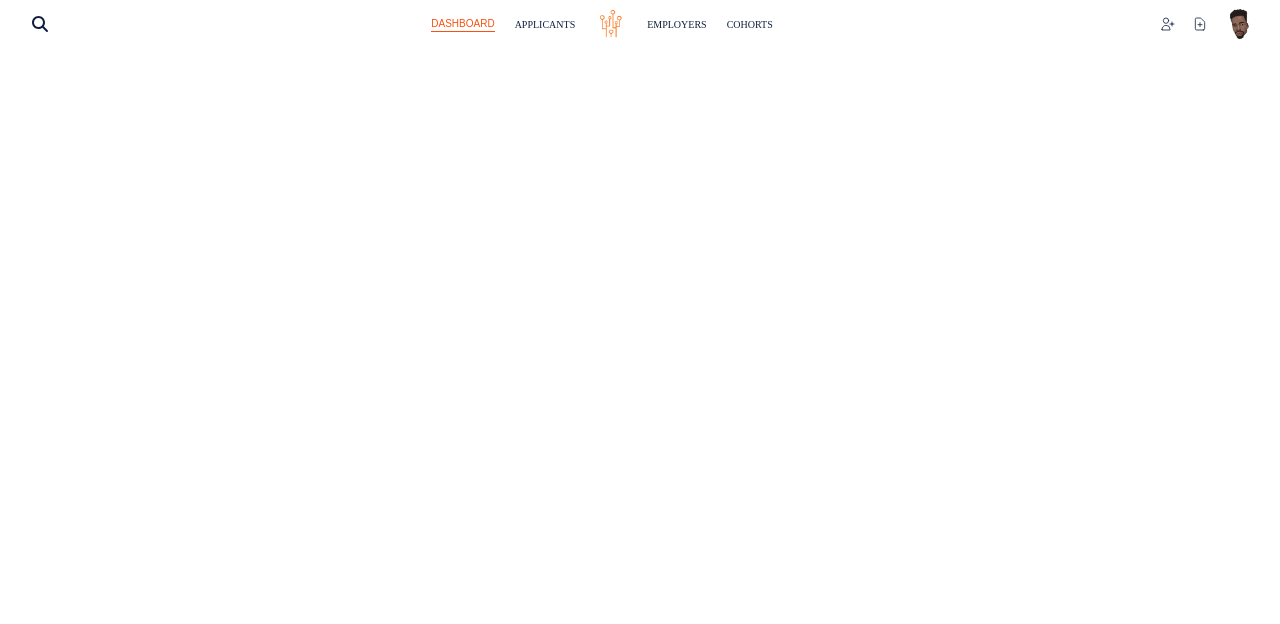
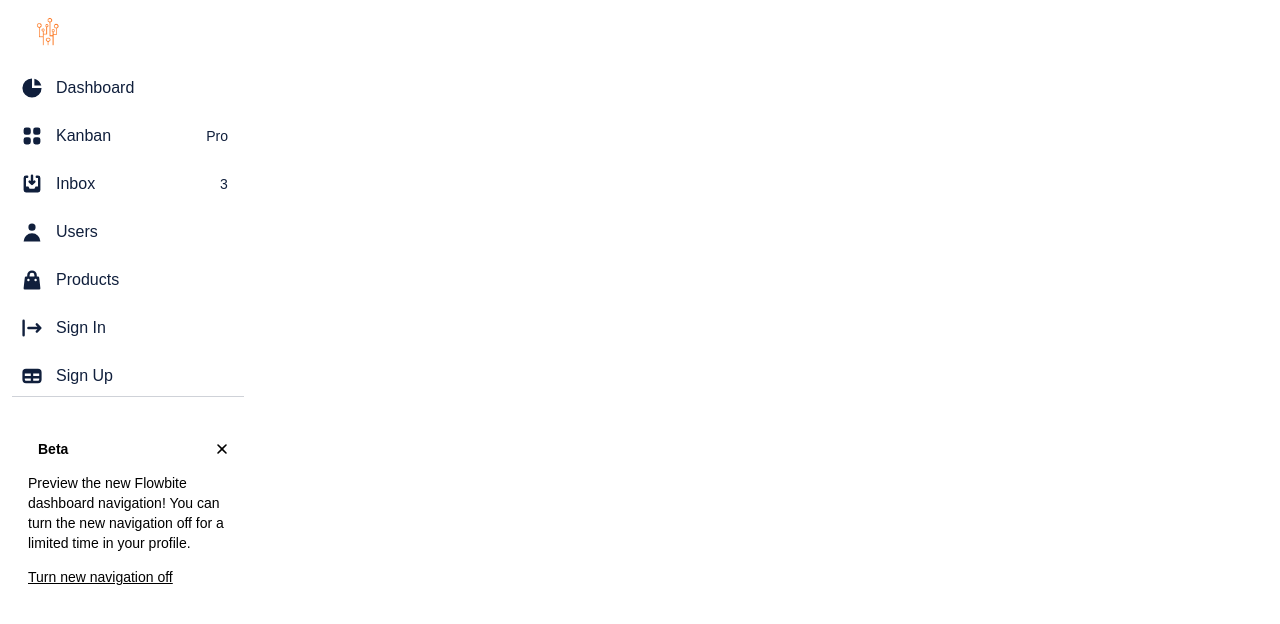
Before and after one commit to YomZsamora/job-board-frontend, a React (Create React App) app: page /outcomes/dashboard in a window 1280 px wide. Shown: the top 624 px of the page. Built offline with nearby package versions, Linux system fonts and the light colour scheme; sample sign-in values are in the browser's storage.

Commit message:
Redesigning the NavBar.

```diff
--- a/src/components/App.js
+++ b/src/components/App.js
@@ -27,7 +27,6 @@
         <div className="App">
 
             <Router>
-                <div>
                 <Routes>
                     <Route
                         path='/login'
@@ -45,7 +44,6 @@
                                 element={<Cohorts />} />
                     </Route>
                 </Routes>
-                </div>
             </Router>
         </div>
     );
--- a/src/components/auth/Login.js
+++ b/src/components/auth/Login.js
@@ -8,6 +8,7 @@
 
 
 function Login({login}) {
+    console.log("HERE LOGIN!!!")
     const { register, handleSubmit, formState: { errors } } = useForm();
     const onSubmit = formData => authenticateUser(formData);
 
--- a/src/components/outcomes/Outcomes.js
+++ b/src/components/outcomes/Outcomes.js
@@ -14,10 +14,78 @@
             <Helmet>
                 <title>Outcomes | Moringa Job-Board </title>
             </Helmet>
-            <Navbar user={user} logout={logout} showBulkUpload={showBulkUpload} />
+            {/* <Navbar user={user} logout={logout} showBulkUpload={showBulkUpload} /> */}
+
+
+            <aside class="w-64" aria-label="Sidebar">
+                <div class="overflow-y-auto py-4 px-3 bg-gray-50 rounded dark:bg-gray-800">
+                    <a href="" class="flex items-center pl-2.5 mb-5">
+                        <img className="w-8 h-8 mx-1.5 sm:mx-2.5" src="/images/logo.png" alt="logo" />
+                    </a>
+                    <ul class="space-y-2 border-b border-primary/20">
+                        <li>
+                            <a href="#" class="flex items-center p-2 text-base font-normal text-primary rounded-lg  hover:bg-gray-100 dark:hover:bg-gray-700">
+                            <svg class="w-6 h-6 text-gray-500 transition duration-75 dark:text-gray-400 group-hover:text-primary dark:group-hover:text-white" fill="currentColor" viewBox="0 0 20 20" xmlns="http://www.w3.org/2000/svg"><path d="M2 10a8 8 0 018-8v8h8a8 8 0 11-16 0z"></path><path d="M12 2.252A8.014 8.014 0 0117.748 8H12V2.252z"></path></svg>
+                            <span class="ml-3">Dashboard</span>
+                            </a>
+                        </li>
+                        <li>
+                            <a href="#" class="flex items-center p-2 text-base font-normal text-primary rounded-lg  hover:bg-gray-100 dark:hover:bg-gray-700">
+                            <svg class="flex-shrink-0 w-6 h-6 text-gray-500 transition duration-75 dark:text-gray-400 group-hover:text-primary dark:group-hover:text-white" fill="currentColor" viewBox="0 0 20 20" xmlns="http://www.w3.org/2000/svg"><path d="M5 3a2 2 0 00-2 2v2a2 2 0 002 2h2a2 2 0 002-2V5a2 2 0 00-2-2H5zM5 11a2 2 0 00-2 2v2a2 2 0 002 2h2a2 2 0 002-2v-2a2 2 0 00-2-2H5zM11 5a2 2 0 012-2h2a2 2 0 012 2v2a2 2 0 01-2 2h-2a2 2 0 01-2-2V5zM11 13a2 2 0 012-2h2a2 2 0 012 2v2a2 2 0 01-2 2h-2a2 2 0 01-2-2v-2z"></path></svg>
+                            <span class="flex-1 ml-3 whitespace-nowrap">Kanban</span>
+                            <span class="inline-flex justify-center items-center px-2 ml-3 text-sm font-medium text-gray-800 bg-gray-200 rounded-full dark:bg-gray-700 dark:text-gray-300">Pro</span>
+                            </a>
+                        </li>
+                        <li>
+                            <a href="#" class="flex items-center p-2 text-base font-normal text-primary rounded-lg  hover:bg-gray-100 dark:hover:bg-gray-700">
+                            <svg class="flex-shrink-0 w-6 h-6 text-gray-500 transition duration-75 dark:text-gray-400 group-hover:text-primary dark:group-hover:text-white" fill="currentColor" viewBox="0 0 20 20" xmlns="http://www.w3.org/2000/svg"><path d="M8.707 7.293a1 1 0 00-1.414 1.414l2 2a1 1 0 001.414 0l2-2a1 1 0 00-1.414-1.414L11 7.586V3a1 1 0 10-2 0v4.586l-.293-.293z"></path><path d="M3 5a2 2 0 012-2h1a1 1 0 010 2H5v7h2l1 2h4l1-2h2V5h-1a1 1 0 110-2h1a2 2 0 012 2v10a2 2 0 01-2 2H5a2 2 0 01-2-2V5z"></path></svg>
+                            <span class="flex-1 ml-3 whitespace-nowrap">Inbox</span>
+                            <span class="inline-flex justify-center items-center p-3 ml-3 w-3 h-3 text-sm font-medium text-blue-600 bg-blue-200 rounded-full dark:bg-blue-900 dark:text-blue-200">3</span>
+                            </a>
+                        </li>
+                        <li>
+                            <a href="#" class="flex items-center p-2 text-base font-normal text-primary rounded-lg  hover:bg-gray-100 dark:hover:bg-gray-700">
+                            <svg class="flex-shrink-0 w-6 h-6 text-gray-500 transition duration-75 dark:text-gray-400 group-hover:text-primary dark:group-hover:text-white" fill="currentColor" viewBox="0 0 20 20" xmlns="http://www.w3.org/2000/svg"><path fill-rule="evenodd" d="M10 9a3 3 0 100-6 3 3 0 000 6zm-7 9a7 7 0 1114 0H3z" clip-rule="evenodd"></path></svg>
+                            <span class="flex-1 ml-3 whitespace-nowrap">Users</span>
+                            </a>
+                        </li>
+                        <li>
+                            <a href="#" class="flex items-center p-2 text-base font-normal text-primary rounded-lg  hover:bg-gray-100 dark:hover:bg-gray-700">
+                            <svg class="flex-shrink-0 w-6 h-6 text-gray-500 transition duration-75 dark:text-gray-400 group-hover:text-primary dark:group-hover:text-white" fill="currentColor" viewBox="0 0 20 20" xmlns="http://www.w3.org/2000/svg"><path fill-rule="evenodd" d="M10 2a4 4 0 00-4 4v1H5a1 1 0 00-.994.89l-1 9A1 1 0 004 18h12a1 1 0 00.994-1.11l-1-9A1 1 0 0015 7h-1V6a4 4 0 00-4-4zm2 5V6a2 2 0 10-4 0v1h4zm-6 3a1 1 0 112 0 1 1 0 01-2 0zm7-1a1 1 0 100 2 1 1 0 000-2z" clip-rule="evenodd"></path></svg>
+                            <span class="flex-1 ml-3 whitespace-nowrap">Products</span>
+                            </a>
+                        </li>
+                        <li>
+                            <a href="#" class="flex items-center p-2 text-base font-normal text-primary rounded-lg  hover:bg-gray-100 dark:hover:bg-gray-700">
+                            <svg class="flex-shrink-0 w-6 h-6 text-gray-500 transition duration-75 dark:text-gray-400 group-hover:text-primary dark:group-hover:text-white" fill="currentColor" viewBox="0 0 20 20" xmlns="http://www.w3.org/2000/svg"><path fill-rule="evenodd" d="M3 3a1 1 0 00-1 1v12a1 1 0 102 0V4a1 1 0 00-1-1zm10.293 9.293a1 1 0 001.414 1.414l3-3a1 1 0 000-1.414l-3-3a1 1 0 10-1.414 1.414L14.586 9H7a1 1 0 100 2h7.586l-1.293 1.293z" clip-rule="evenodd"></path></svg>
+                            <span class="flex-1 ml-3 whitespace-nowrap">Sign In</span>
+                            </a>
+                        </li>
+                        <li>
+                            <a href="#" class="flex items-center p-2 text-base font-normal text-primary rounded-lg  hover:bg-gray-100 dark:hover:bg-gray-700">
+                            <svg class="flex-shrink-0 w-6 h-6 text-gray-500 transition duration-75 dark:text-gray-400 group-hover:text-primary dark:group-hover:text-white" fill="currentColor" viewBox="0 0 20 20" xmlns="http://www.w3.org/2000/svg"><path fill-rule="evenodd" d="M5 4a3 3 0 00-3 3v6a3 3 0 003 3h10a3 3 0 003-3V7a3 3 0 00-3-3H5zm-1 9v-1h5v2H5a1 1 0 01-1-1zm7 1h4a1 1 0 001-1v-1h-5v2zm0-4h5V8h-5v2zM9 8H4v2h5V8z" clip-rule="evenodd"></path></svg>
+                            <span class="flex-1 ml-3 whitespace-nowrap">Sign Up</span>
+                            </a>
+                        </li>
+                    </ul>
+                    <div id="dropdown-cta" class="p-4 mt-6 bg-blue-50 rounded-lg dark:bg-blue-900 " role="alert">
+                        <div class="flex items-center mb-3">
+                            <span class="bg-orange-100 text-orange-800 text-sm font-semibold mr-2 px-2.5 py-0.5 rounded dark:bg-orange-200 dark:text-orange-900">Beta</span>
+                            <button type="button" class="ml-auto -mx-1.5 -my-1.5 bg-blue-50 text-blue-900 rounded-lg focus:ring-2 focus:ring-blue-400 p-1 hover:bg-blue-200 inline-flex h-6 w-6 dark:bg-blue-900 dark:text-blue-400 dark:hover:bg-blue-800" data-collapse-toggle="dropdown-cta" aria-label="Close">
+                                <span class="sr-only">Close</span>
+                                <svg class="w-4 h-4" fill="currentColor" viewBox="0 0 20 20" xmlns="http://www.w3.org/2000/svg"><path fill-rule="evenodd" d="M4.293 4.293a1 1 0 011.414 0L10 8.586l4.293-4.293a1 1 0 111.414 1.414L11.414 10l4.293 4.293a1 1 0 01-1.414 1.414L10 11.414l-4.293 4.293a1 1 0 01-1.414-1.414L8.586 10 4.293 5.707a1 1 0 010-1.414z" clip-rule="evenodd"></path></svg>
+                            </button>
+                        </div>
+                        <p class="mb-3 text-sm text-blue-900 dark:text-blue-400">
+                            Preview the new Flowbite dashboard navigation! You can turn the new navigation off for a limited time in your profile.
+                        </p>
+                        <a class="text-sm text-blue-900 underline hover:text-blue-800 dark:text-blue-400 dark:hover:text-blue-300" href="#">Turn new navigation off</a>
+                    </div>
+                </div>
+             </aside>
 
             {/* Outcomes Main Components */}
-            <Outlet />
+            {/* <Outlet /> */}
 
             {/* Modals */}
             { show ? <BulkUploadModal showBulkUpload={showBulkUpload} /> : null}
--- a/src/components/outcomes/cohorts/Cohorts.js
+++ b/src/components/outcomes/cohorts/Cohorts.js
@@ -2,6 +2,8 @@
 import React from 'react';
 import { Helmet } from 'react-helmet';
 import CohortsList from './CohortsList';
+import { FontAwesomeIcon } from '@fortawesome/react-fontawesome';
+
 
 function Cohorts() {
     console.log("HERE!!!")
@@ -13,12 +15,17 @@
             </Helmet>
 
             <div>
-                <div className="flex flex-wrap -m-4">
-                    <div className="sm:w-1/4 md:w-1/3 p-4"></div>
-                    <div className="sm:w-1/4 md:w-1/3 p-4">
+                <div className="flex flex-wrap">
+                    <div className="md:w-4/12 p-4">
                         <CohortsList />
                     </div>
-                    <div className="sm:w-1/4 md:w-1/3 p-4"></div>
+                    <div className="md:w-4/12 p-4"></div>
+                    <div className="md:flex-grow shrink p-4">
+                        <hr className="border-primary/10 mb-10"></hr>
+                        <button type="button" className="text-primary/70 hover:text-secondary hover:border-secondary border border-dashed border-primary/20 w-full focus:ring-0 focus:outline-none text-nunito-semiBold rounded-sm text-[10px] px-5 py-2 text-center mb-2 uppercase">
+                            <FontAwesomeIcon className="text-xs" icon="fa-solid fa-plus" /> Add Another Cohort
+                        </button>
+                    </div>
                 </div>
             </div>
 
--- a/src/components/outcomes/dashboard/Dashboard.js
+++ b/src/components/outcomes/dashboard/Dashboard.js
@@ -4,7 +4,7 @@
 
 
 function Dashboard() {
-
+    console.log("HERE DASHBOARD!!!")
 
 
     return (
--- a/src/index.js
+++ b/src/index.js
@@ -8,9 +8,9 @@
 
 const root = ReactDOM.createRoot(document.getElementById('root'));
 root.render(
-  <React.StrictMode>
+  // <React.StrictMode>
     <App />
-  </React.StrictMode>
+  // </React.StrictMode>
 );
 
 // If you want to start measuring performance in your app, pass a function
```
Also changed, not shown: src/components/outcomes/cohorts/CohortsList.js (+5 -5 lines), public/images/cardBackground.png (added). Lines whose indentation alone changed are shown as unchanged.
